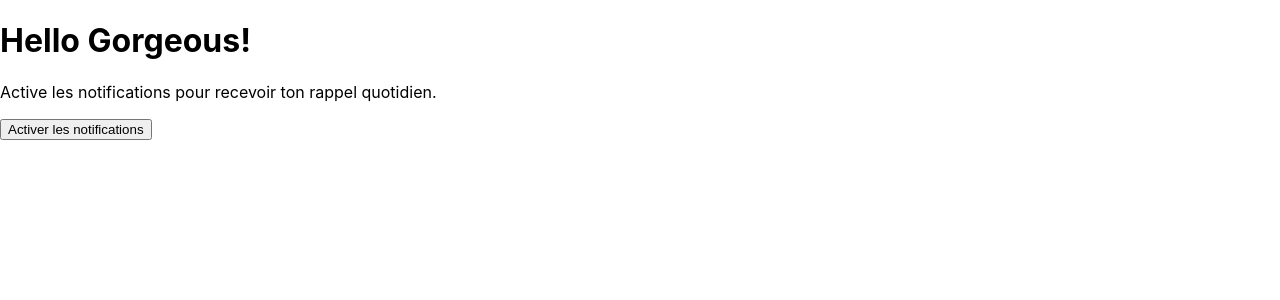
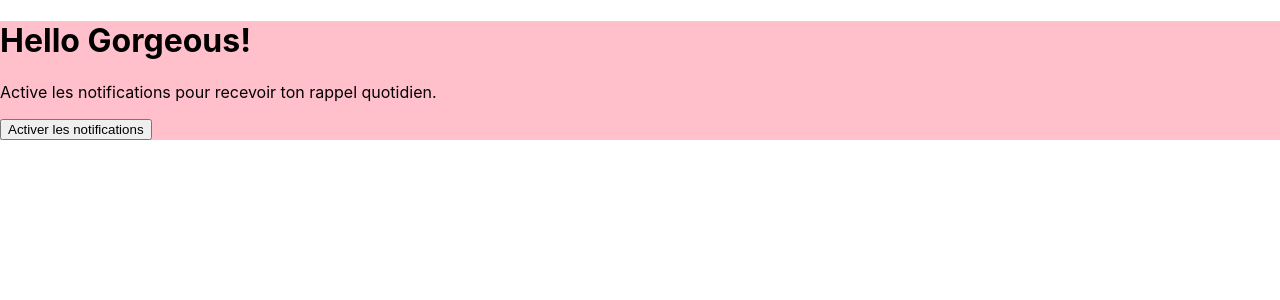
Before and after one commit to MaeraC/HelloGorgeous, a React (Create React App) app in the folder frontend/: page / in a window 1280 px wide. Shown: the top 300 px of the page. Built offline with nearby package versions, Linux system fonts and the light colour scheme.

Commit message:
test ios

```diff
--- a/frontend/src/App.js
+++ b/frontend/src/App.js
@@ -52,7 +52,7 @@ function App() {
     };
 
     return (
-        <div>
+        <div style={{background: "pink"}}>
             <h1>Hello Gorgeous!</h1>
             <p>Active les notifications pour recevoir ton rappel quotidien.</p>
             <button onClick={subscribeToPush}>Activer les notifications</button>
```
Also changed, not shown: 1 other file (tests, documents, lock files or other folders).
